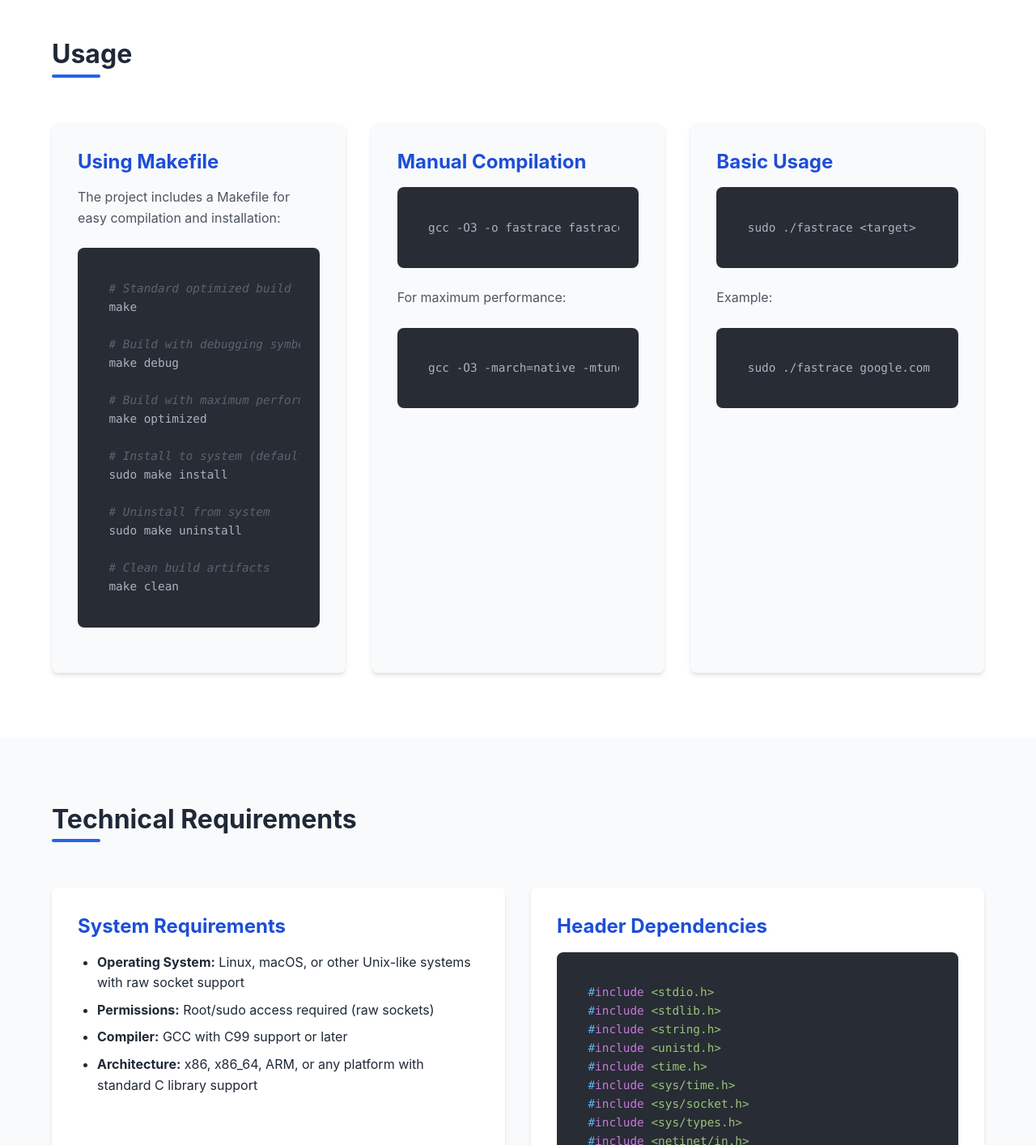
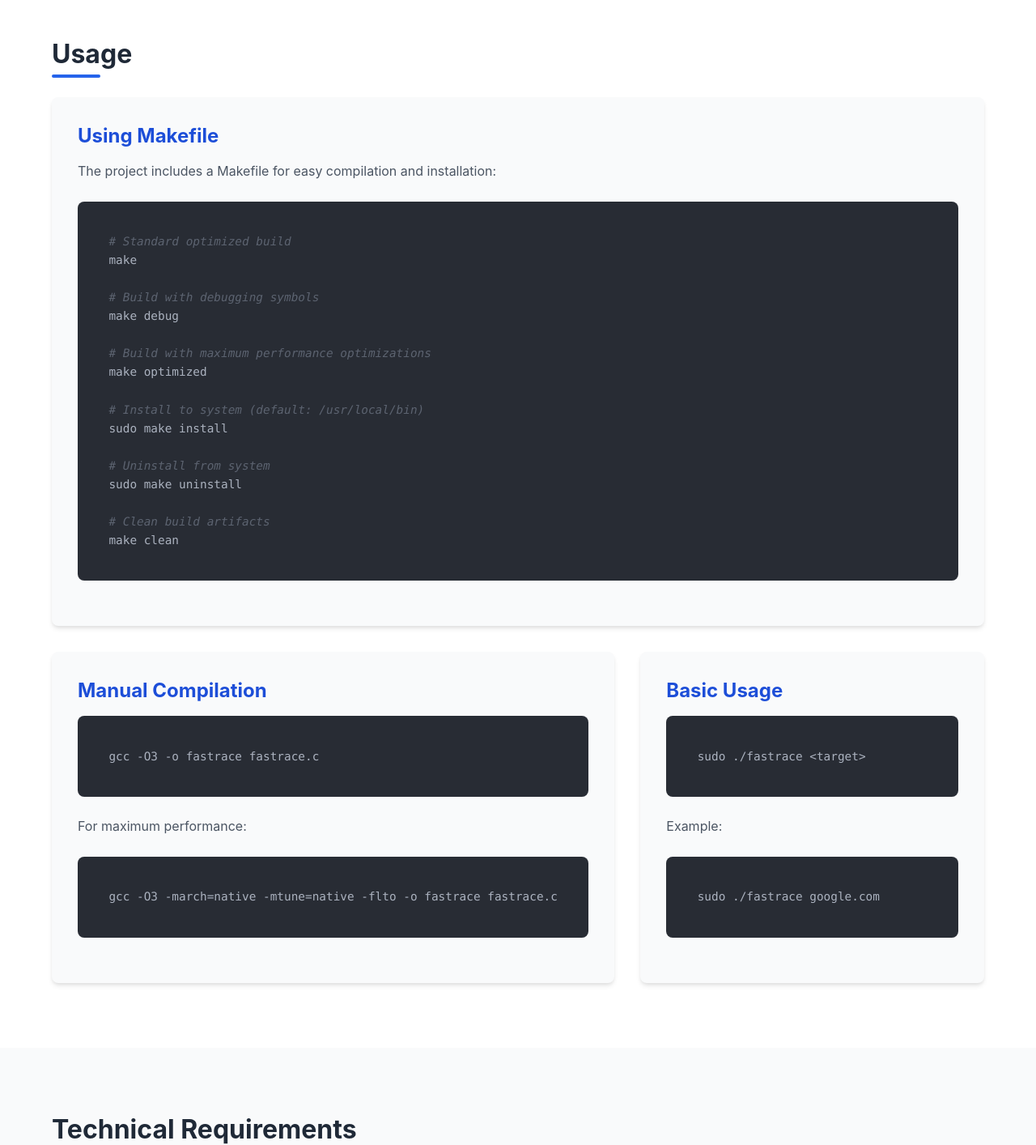
Before and after one commit to davidesantangelo/fastrace, a plain HTML site: page docs/index.html in a window 1280 px wide. Shown: the part 2820-4234 px from the top of the page at 81% size. Drawn offline with nearby package versions, Linux system fonts and the light colour scheme.

Commit message:
refactor: UI/UX installation seciont

```diff
--- a/docs/css/styles.css
+++ b/docs/css/styles.css
@@ -590,3 +590,25 @@ footer {
         font-size: 2rem;
     }
 }
+
+/* Add these styles to the end of your CSS file */
+
+/* Full width card */
+.full-width {
+    width: 100%;
+    margin-bottom: 2rem;
+}
+
+/* Two column grid for the bottom cards */
+.two-column {
+    display: grid;
+    grid-template-columns: 1fr 1fr;
+    gap: 2rem;
+}
+
+/* For mobile responsiveness */
+@media (max-width: 768px) {
+    .two-column {
+        grid-template-columns: 1fr;
+    }
+}
--- a/docs/index.html
+++ b/docs/index.html
@@ -248,8 +248,10 @@ recv_sock = socket(AF_INET, SOCK_RAW, IPPROTO_ICMP);</code></pre>
     <section id="usage" class="usage">
     <div class="container">
         <h2>Usage</h2>
-            <div class="usage-grid">
-                <div class="usage-card">
+
+        <!-- Makefile card - full width on top -->
+        <div class="makefile-section">
+            <div class="usage-card full-width">
                 <h3>Using Makefile</h3>
                 <p>The project includes a Makefile for easy compilation and installation:</p>
                 <pre><code class="language-bash"># Standard optimized build
@@ -270,6 +272,10 @@ sudo make uninstall
 # Clean build artifacts
 make clean</code></pre>
             </div>
+        </div>
+
+        <!-- Manual Compilation and Basic Usage cards - side by side below -->
+        <div class="usage-grid two-column">
             <div class="usage-card">
                 <h3>Manual Compilation</h3>
                 <pre><code class="language-bash">gcc -O3 -o fastrace fastrace.c</code></pre>
```
Lines whose indentation alone changed are shown as unchanged.
